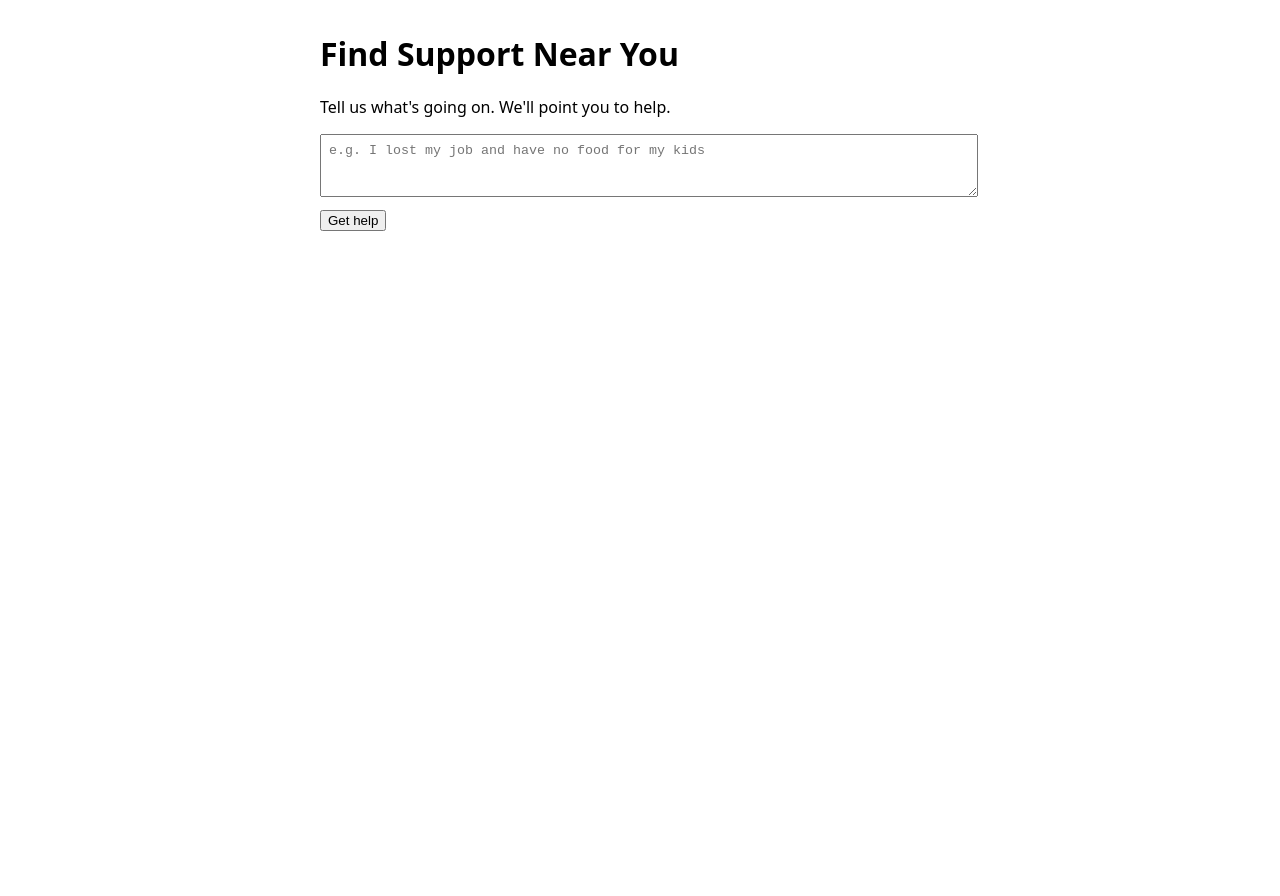
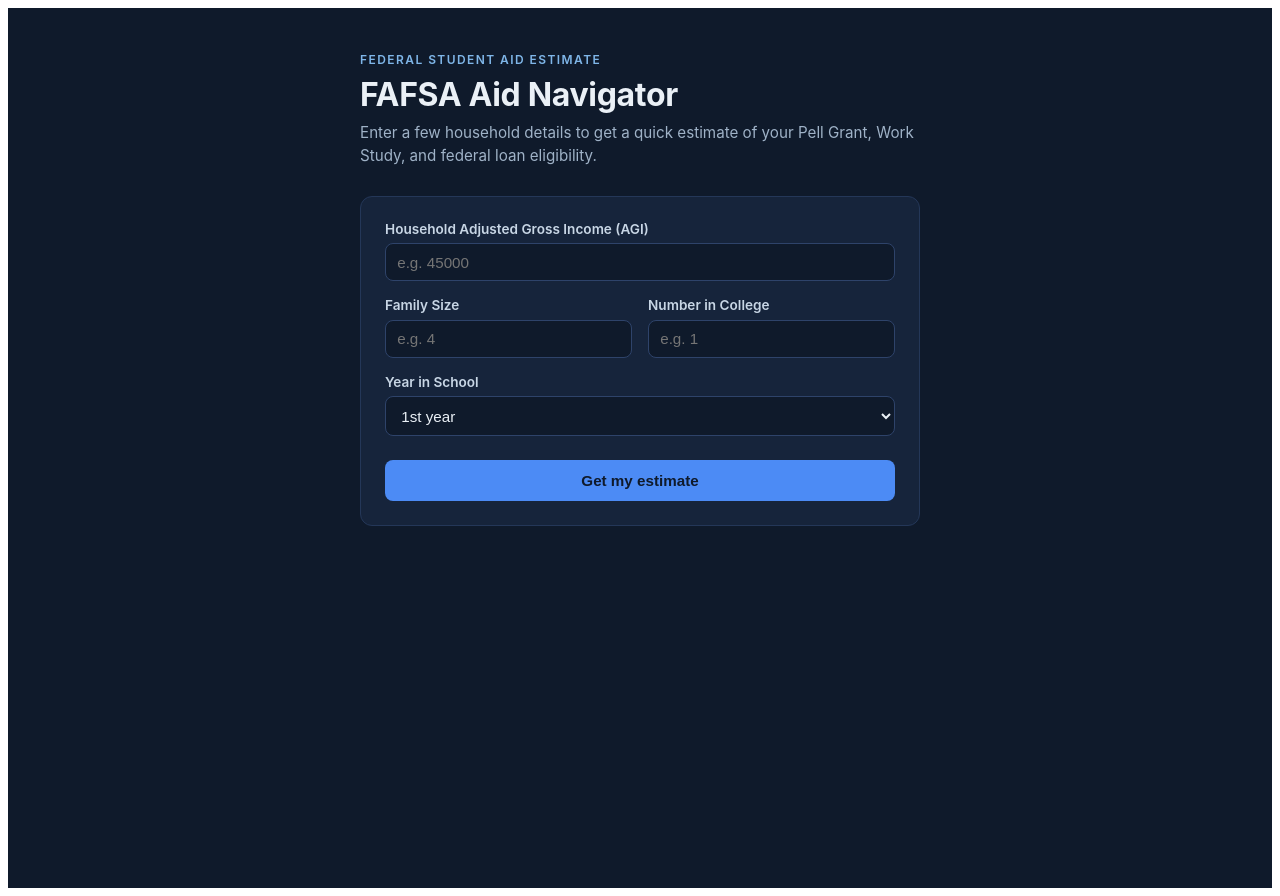
Before and after one commit to Dhruva162/fafsa-aid-navigator, a React (Vite) app in the folder frontend/: page / in a window 1280 px wide. Before the commit the page ends 800 px from the top, so only its background shows below. Built offline with nearby package versions, Linux system fonts and the light colour scheme.

Commit message:
Add FAFSA Aid Navigator frontend

```diff
--- a/frontend/src/App.jsx
+++ b/frontend/src/App.jsx
@@ -1,61 +1,334 @@
 import { useState } from 'react'
 
+const YEAR_OPTIONS = [
+  { value: '1', label: '1st year' },
+  { value: '2', label: '2nd year' },
+  { value: '3', label: '3rd year' },
+  { value: '4', label: '4th year' },
+  { value: '5', label: '5th year or beyond' },
+]
+
+const currency = (n) =>
+  typeof n === 'number'
+    ? n.toLocaleString('en-US', { style: 'currency', currency: 'USD', maximumFractionDigits: 0 })
+    : n
+
 export default function App() {
-  const [message, setMessage] = useState('')
+  const [form, setForm] = useState({
+    agi: '',
+    familySize: '',
+    numInCollege: '',
+    yearInSchool: '1',
+  })
   const [result, setResult] = useState(null)
+  const [error, setError] = useState(null)
   const [loading, setLoading] = useState(false)
+
+  function update(field, value) {
+    setForm((f) => ({ ...f, [field]: value }))
+  }
 
   async function handleSubmit(e) {
     e.preventDefault()
-    if (!message.trim()) return
+    setError(null)
     setLoading(true)
+    setResult(null)
     try {
-      const resp = await fetch('/api/triage', {
+      const resp = await fetch('/api/aid-estimate', {
         method: 'POST',
         headers: { 'Content-Type': 'application/json' },
-        body: JSON.stringify({ message }),
+        body: JSON.stringify({
+  dependency_status: "dependent",
+  household_agi: Number(form.agi),
+  family_size: Number(form.familySize),
+  number_in_college: Number(form.numInCollege),
+
+  student_income: 0,
+  student_assets: 0,
+  independent_assets: 0,
+
+  enrollment_intensity: "full_time",
+  year_in_school: Number(form.yearInSchool),
+
+  citizenship_eligible: true,
+  receives_means_tested_benefit: false,
+
+  school_type: "public_4yr_in_state",
+  custom_coa: null
+}),
       })
+      if (!resp.ok) throw new Error(`Request failed (${resp.status})`)
       setResult(await resp.json())
+    } catch (err) {
+      setError(err.message || 'Something went wrong. Please try again.')
     } finally {
       setLoading(false)
     }
   }
 
   return (
-    <main style={{ maxWidth: 640, margin: '2rem auto', fontFamily: 'system-ui' }}>
-      <h1>Find Support Near You</h1>
-      <p>Tell us what's going on. We'll point you to help.</p>
-      <form onSubmit={handleSubmit}>
-        <textarea
-          value={message}
-          onChange={(e) => setMessage(e.target.value)}
-          rows={3}
-          style={{ width: '100%', padding: 8 }}
-          placeholder="e.g. I lost my job and have no food for my kids"
+    <div style={styles.page}>
+      <main style={styles.container}>
+        <header style={styles.header}>
+          <span style={styles.eyebrow}>Federal Student Aid Estimate</span>
+          <h1 style={styles.title}>FAFSA Aid Navigator</h1>
+          <p style={styles.subtitle}>
+            Enter a few household details to get a quick estimate of your Pell Grant,
+            Work Study, and federal loan eligibility.
+          </p>
+        </header>
+
+        <form onSubmit={handleSubmit} style={styles.card}>
+          <div style={styles.field}>
+            <label style={styles.label} htmlFor="agi">
+              Household Adjusted Gross Income (AGI)
+            </label>
+            <input
+              id="agi"
+              type="number"
+              min="0"
+              step="1"
+              required
+              value={form.agi}
+              onChange={(e) => update('agi', e.target.value)}
+              placeholder="e.g. 45000"
+              style={styles.input}
             />
-        <button type="submit" disabled={loading} style={{ marginTop: 8 }}>
-          {loading ? 'Searching...' : 'Get help'}
+          </div>
+
+          <div style={styles.row}>
+            <div style={styles.field}>
+              <label style={styles.label} htmlFor="familySize">
+                Family Size
+              </label>
+              <input
+                id="familySize"
+                type="number"
+                min="1"
+                step="1"
+                required
+                value={form.familySize}
+                onChange={(e) => update('familySize', e.target.value)}
+                placeholder="e.g. 4"
+                style={styles.input}
+              />
+            </div>
+
+            <div style={styles.field}>
+              <label style={styles.label} htmlFor="numInCollege">
+                Number in College
+              </label>
+              <input
+                id="numInCollege"
+                type="number"
+                min="1"
+                step="1"
+                required
+                value={form.numInCollege}
+                onChange={(e) => update('numInCollege', e.target.value)}
+                placeholder="e.g. 1"
+                style={styles.input}
+              />
+            </div>
+          </div>
+
+          <div style={styles.field}>
+            <label style={styles.label} htmlFor="yearInSchool">
+              Year in School
+            </label>
+            <select
+              id="yearInSchool"
+              value={form.yearInSchool}
+              onChange={(e) => update('yearInSchool', e.target.value)}
+              style={styles.input}
+            >
+              {YEAR_OPTIONS.map((opt) => (
+                <option key={opt.value} value={opt.value}>
+                  {opt.label}
+                </option>
+              ))}
+            </select>
+          </div>
+
+          <button type="submit" disabled={loading} style={styles.button}>
+            {loading ? 'Calculating…' : 'Get my estimate'}
           </button>
         </form>
 
-      {result && (
-        <section style={{ marginTop: 24 }}>
-          {result.urgent_handoff && (
-            <div style={{ background: '#fee', padding: 12, borderRadius: 8 }}>
-              <strong>This looks urgent.</strong> Please reach a person right now.
+        {error && (
+          <div style={styles.errorBox}>
+            <strong>Couldn't get an estimate.</strong> {error}
           </div>
         )}
-          {result.matches.map((m) => (
-            <article key={m.name} style={{ border: '1px solid #ddd', borderRadius: 8, padding: 12, marginTop: 12 }}>
-              <h3 style={{ margin: 0 }}>{m.name}</h3>
-              <p>{m.description}</p>
-              <p><strong>Call:</strong> {m.contact} &nbsp; <strong>Hours:</strong> {m.hours}</p>
-              <p><em>{m.eligibility}</em></p>
-            </article>
-          ))}
-          <p style={{ marginTop: 16, color: '#555' }}>{result.fallback}</p>
+
+        {result && (
+          <section style={styles.results}>
+            <h2 style={styles.resultsTitle}>Your estimate</h2>
+            <div style={styles.resultsGrid}>
+              <div style={styles.resultCard}>
+  <span style={styles.resultLabel}>Pell Grant</span>
+  <span style={styles.resultValue}>
+    {result.results?.pell_grant?.estimated_award_range
+      ? `$${result.results.pell_grant.estimated_award_range[0].toLocaleString()}`
+      : 'N/A'}
+  </span>
+</div>
+
+<div style={styles.resultCard}>
+  <span style={styles.resultLabel}>Work Study</span>
+  <span style={styles.resultValue}>
+    {result.results?.federal_work_study?.estimated_award_range
+      ? `$${result.results.federal_work_study.estimated_award_range[0].toLocaleString()} - $${result.results.federal_work_study.estimated_award_range[1].toLocaleString()}`
+      : 'N/A'}
+  </span>
+</div>
+
+<div style={styles.resultCard}>
+  <span style={styles.resultLabel}>Subsidized Loan</span>
+  <span style={styles.resultValue}>
+    {result.results?.subsidized_loan?.estimated_award_range
+      ? `$${result.results.subsidized_loan.estimated_award_range[0].toLocaleString()}`
+      : 'N/A'}
+  </span>
+</div>
+            </div>
+            {result.note && <p style={styles.note}>{result.note}</p>}
           </section>
         )}
       </main>
+    </div>
   )
 }
+
+const styles = {
+  page: {
+    minHeight: '100vh',
+    background: '#0F1A2B',
+    color: '#EAF0F6',
+    fontFamily:
+      '"Inter", -apple-system, BlinkMacSystemFont, "Segoe UI", Roboto, sans-serif',
+    padding: '2.5rem 1.25rem',
+  },
+  container: {
+    maxWidth: 560,
+    margin: '0 auto',
+  },
+  header: {
+    marginBottom: '1.75rem',
+  },
+  eyebrow: {
+    display: 'inline-block',
+    fontSize: '0.75rem',
+    fontWeight: 600,
+    letterSpacing: '0.12em',
+    textTransform: 'uppercase',
+    color: '#7FB6E8',
+    marginBottom: '0.5rem',
+  },
+  title: {
+    margin: 0,
+    fontSize: '2rem',
+    fontWeight: 700,
+    letterSpacing: '-0.01em',
+  },
+  subtitle: {
+    marginTop: '0.5rem',
+    color: '#9FB2C7',
+    lineHeight: 1.5,
+    fontSize: '0.95rem',
+  },
+  card: {
+    background: '#16243B',
+    border: '1px solid #243758',
+    borderRadius: 12,
+    padding: '1.5rem',
+    display: 'flex',
+    flexDirection: 'column',
+    gap: '1rem',
+  },
+  row: {
+    display: 'flex',
+    gap: '1rem',
+  },
+  field: {
+    flex: 1,
+    display: 'flex',
+    flexDirection: 'column',
+    gap: '0.4rem',
+  },
+  label: {
+    fontSize: '0.85rem',
+    fontWeight: 600,
+    color: '#C8D6E5',
+  },
+  input: {
+    padding: '0.6rem 0.7rem',
+    borderRadius: 8,
+    border: '1px solid #2E436A',
+    background: '#0F1A2B',
+    color: '#EAF0F6',
+    fontSize: '0.95rem',
+    outline: 'none',
+  },
+  button: {
+    marginTop: '0.5rem',
+    padding: '0.75rem 1rem',
+    borderRadius: 8,
+    border: 'none',
+    background: '#4C8BF5',
+    color: '#0F1A2B',
+    fontWeight: 700,
+    fontSize: '0.95rem',
+    cursor: 'pointer',
+  },
+  errorBox: {
+    marginTop: '1rem',
+    background: '#3A1B23',
+    border: '1px solid #6B2A38',
+    color: '#F4C5CE',
+    borderRadius: 8,
+    padding: '0.85rem 1rem',
+    fontSize: '0.9rem',
+  },
+  results: {
+    marginTop: '1.75rem',
+  },
+  resultsTitle: {
+    fontSize: '1.1rem',
+    fontWeight: 700,
+    marginBottom: '0.75rem',
+  },
+  resultsGrid: {
+    display: 'grid',
+    gridTemplateColumns: 'repeat(3, 1fr)',
+    gap: '0.75rem',
+  },
+  resultCard: {
+    background: '#16243B',
+    border: '1px solid #243758',
+    borderRadius: 10,
+    padding: '1rem 0.75rem',
+    display: 'flex',
+    flexDirection: 'column',
+    gap: '0.4rem',
+    alignItems: 'flex-start',
+  },
+  resultLabel: {
+    fontSize: '0.78rem',
+    color: '#9FB2C7',
+    fontWeight: 600,
+    textTransform: 'uppercase',
+    letterSpacing: '0.06em',
+  },
+  resultValue: {
+    fontSize: '1.35rem',
+    fontWeight: 700,
+    color: '#7FE0A5',
+  },
+  note: {
+    marginTop: '1rem',
+    color: '#9FB2C7',
+    fontSize: '0.9rem',
+    lineHeight: 1.5,
+  },
+}
```
Also changed, not shown: 1 other file (tests, documents, lock files or other folders). Lines whose indentation alone changed are shown as unchanged.
